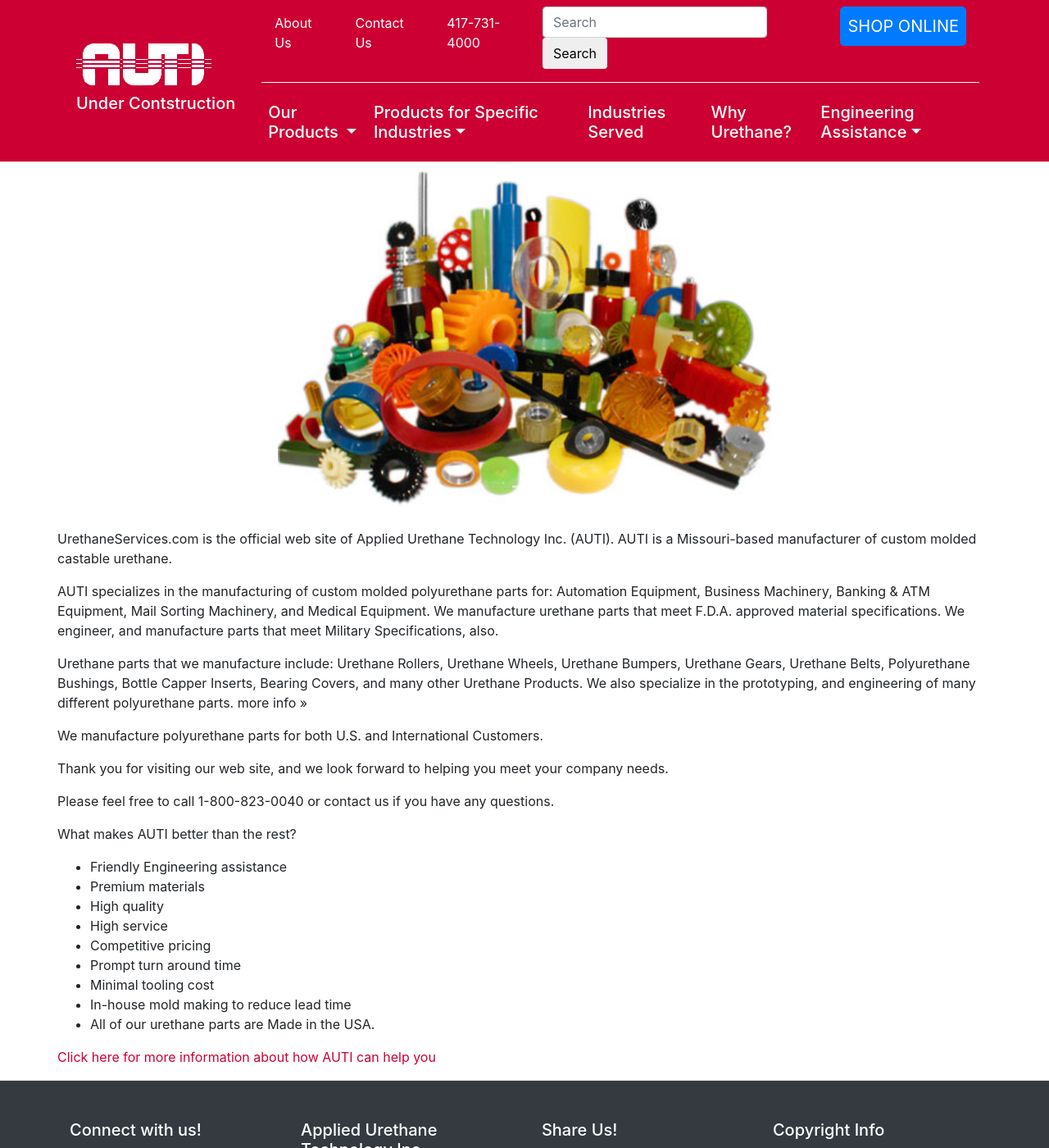
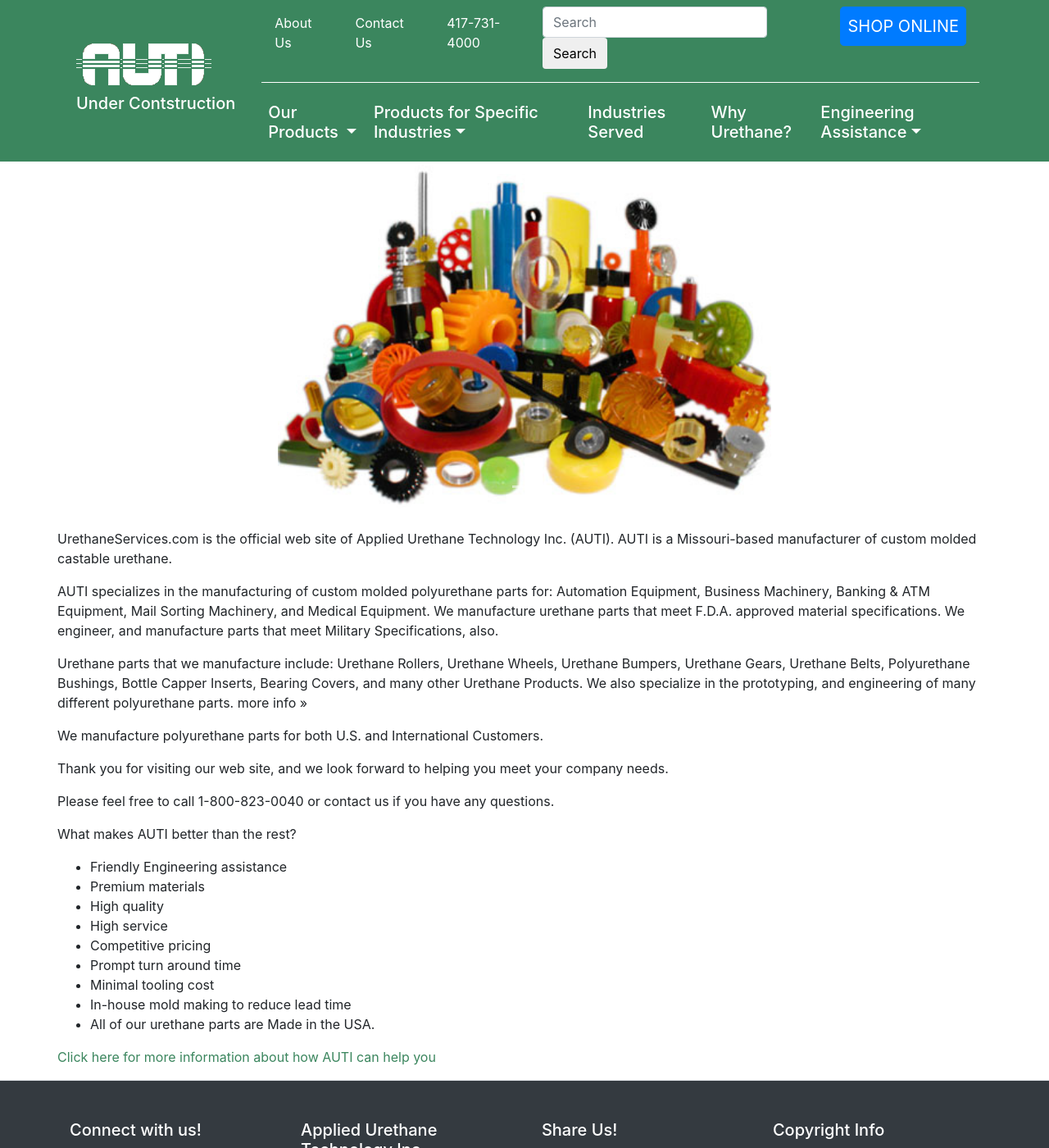
Before and after one commit to zachdyerdesign/appliedurethane, a Jekyll site: the page built from index.md, in a window 1280 px wide and 1400 px high. Shown: the whole window at 82% size. Built offline with Jekyll 4.4.1, drawn with Linux system fonts in a browser that asks for light colours; nearby versions of some CDN libraries.

Commit message:
new branding

```diff
--- a/_includes/header.html
+++ b/_includes/header.html
@@ -34,7 +34,7 @@
         <button class="navbar-toggler navbar-toggler-right align-self-center my-2" type="button" data-toggle="collapse" data-target="#navbarCollapse">
             <span class="navbar-toggler-icon"></span>
         </button>
-        <h1 class="pb-2 ml-lg-2 mx-3"><a class="navbar-brand" href="{{'/' | relative_url}}"><img src="img/auti_logo1.gif" alt="{{site.title}} Logo" title="{{site.title}} Logo"/><br>Under Contstruction</a></h1>
+        <h1 class="pb-2 ml-lg-2 mx-3"><a class="navbar-brand" href="{{'/' | relative_url}}"><img src="img/auti_logo_green.gif" alt="{{site.title}} Logo" title="{{site.title}} Logo"/><br>Under Contstruction</a></h1>
         <div class="collapse navbar-collapse flex-column ml-lg-0 ml-3" id="navbarCollapse">
             <ul class="navbar-nav">
                 <li class="nav-item active">
--- a/css/brand.css
+++ b/css/brand.css
@@ -1,12 +1,12 @@
 .bg-primary {
-  background-color: #CC0033 !important;
+  background-color: #3B865E !important;
 }
 .list-group-item.active {
-  background-color: #CC0033;
-  border-color: #CC0033;
+  background-color: #3B865E;
+  border-color: #3B865E;
 }
 a {
-  color: #CC0033;
+  color: #3B865E;
 }
 a:hover, .navbar-dark .navbar-nav .nav-link:focus, .navbar-dark .navbar-nav .nav-link:hover {
   color: gold;
@@ -17,7 +17,7 @@ body {
 }
 
 .text-primary {
-  color: #CC0033 !important;
+  color: #3B865E !important;
 }
 .navbar-dark .navbar-nav .nav-link {
   color: white;
```
Also changed, not shown: img/auti_logo_green.gif (added).
